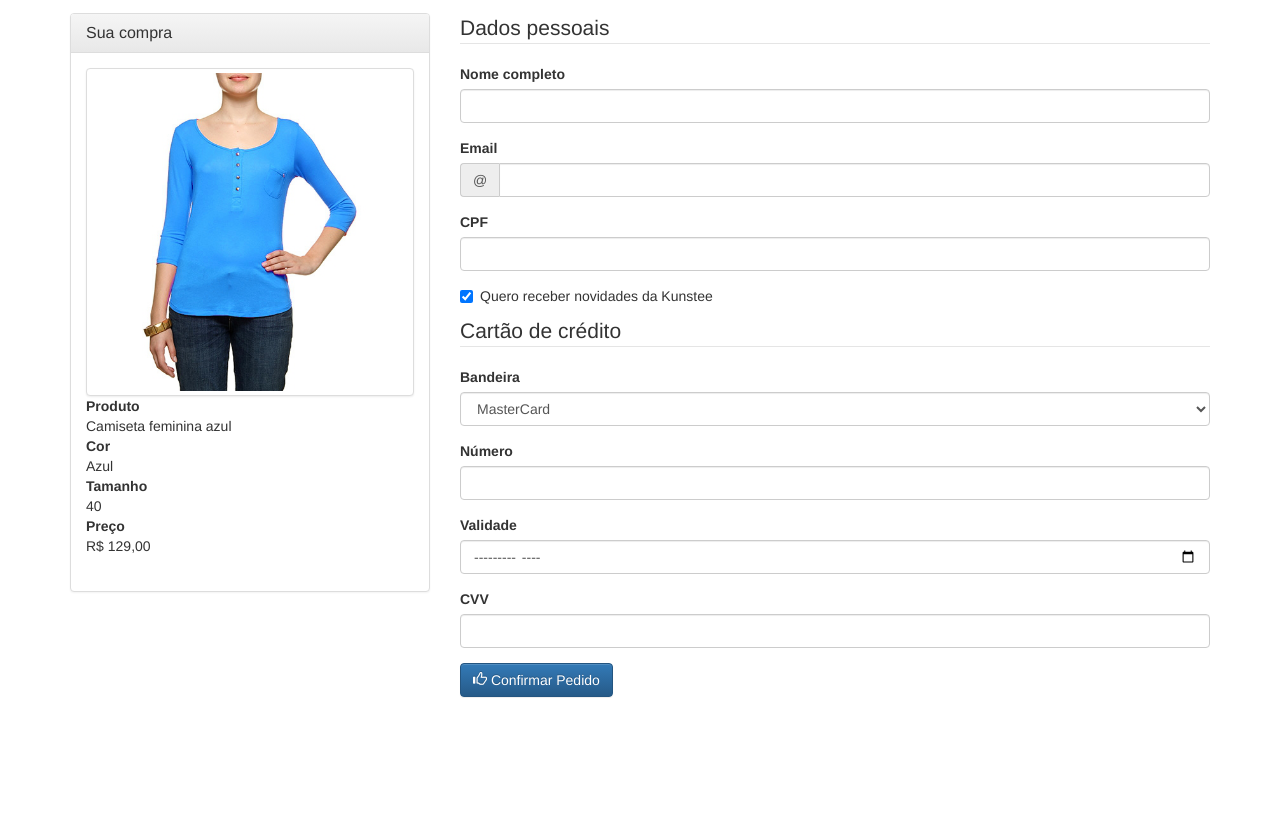
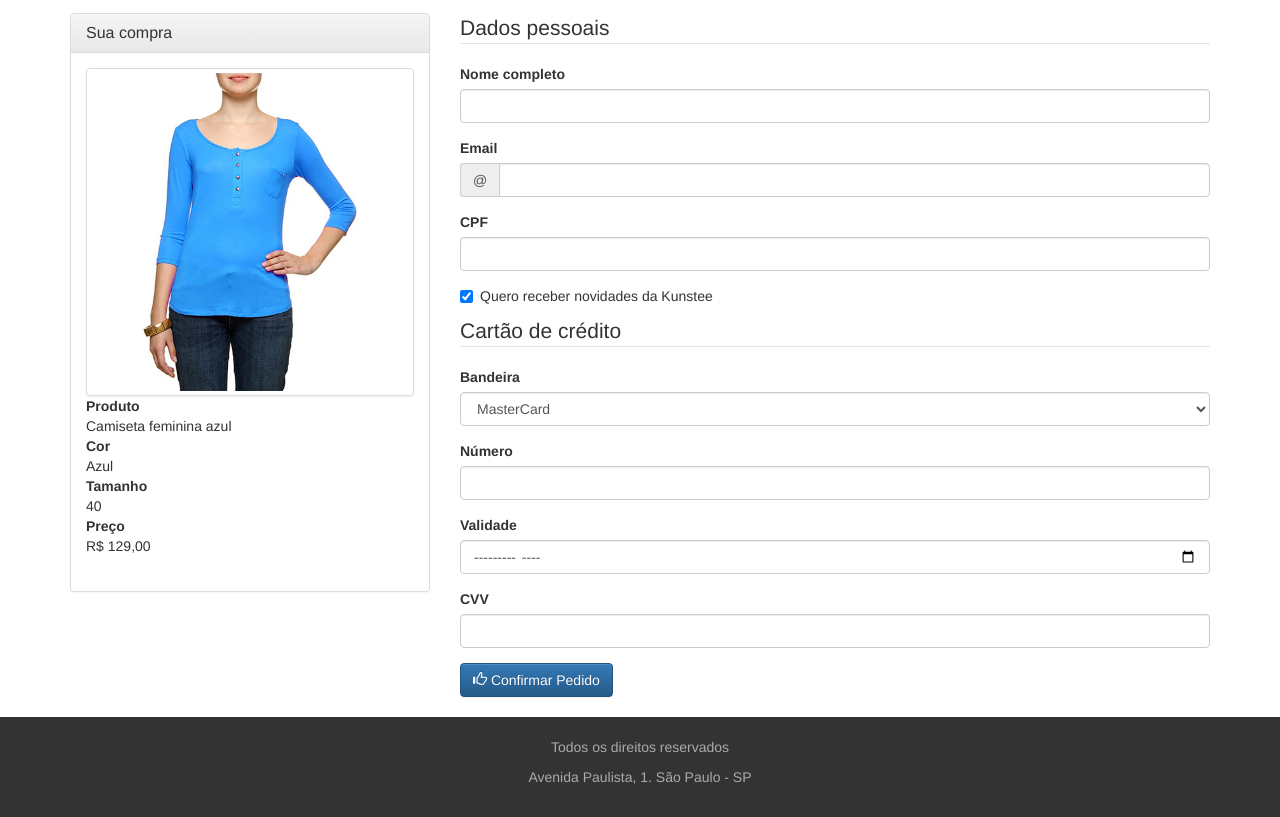
Before and after one commit to rsaggio/curso-bootstrap, a plain HTML site: page checkout.html in a window 1280 px wide. Shown: the part 57-874 px from the top of the page. Before the commit the page ends 800 px from the top, so only its background shows below. Drawn offline with Linux system fonts and the light colour scheme.

Commit message:
Footer no checkout

```diff
--- a/checkout.html
+++ b/checkout.html
@@ -9,6 +9,13 @@
 	<style>
 		body {
 			padding-top:70px;
+		}
+		footer {
+			background-color:#333;
+			color:#aaa;
+			padding:20px 0;
+			text-align: center;
+			margin-top:20px;
 		}
 	</style>
 </head>
@@ -126,5 +133,10 @@
 		</div><!-- fim row -->
 	</div><!-- container -->
 </main>
+<footer>
+	<p>Todos os direitos reservados</p>
+	<p>Avenida Paulista, 1. São Paulo - SP</p>
+</footer>
+
 </body>
 </html>
```
